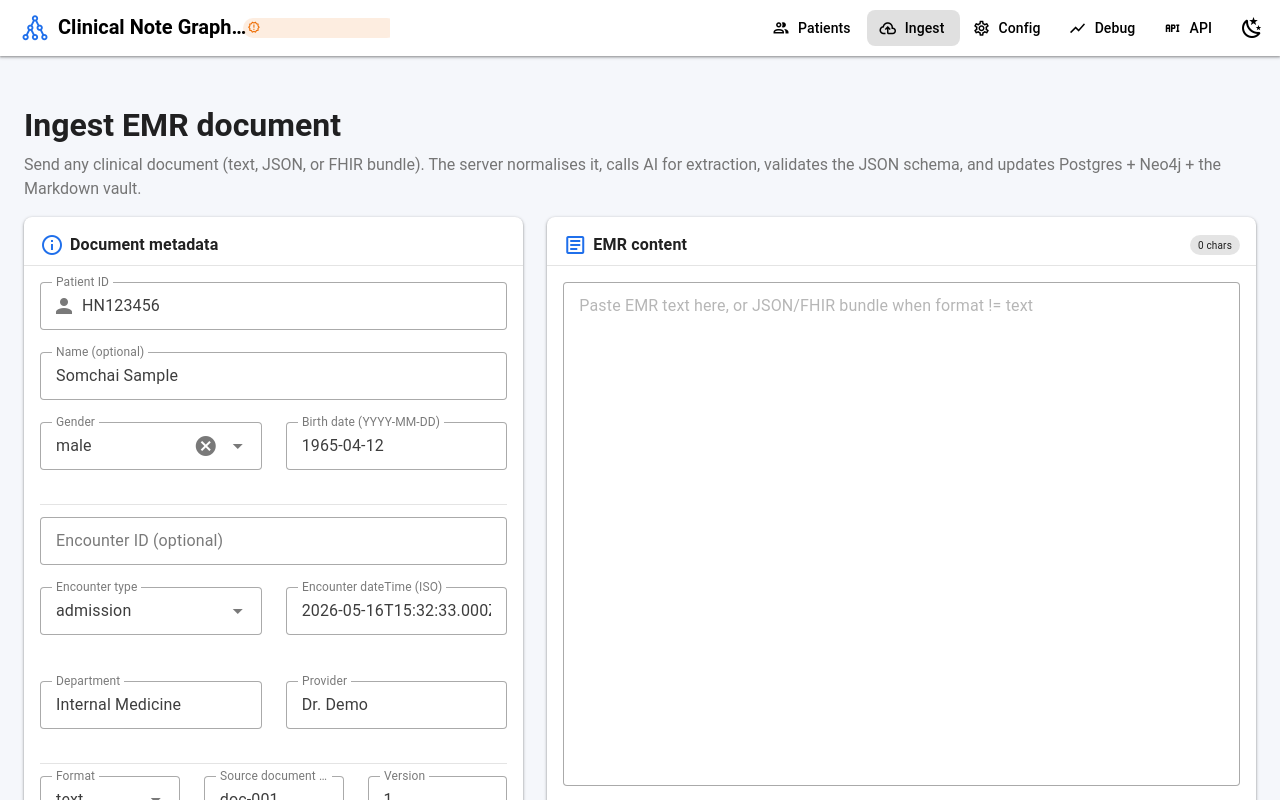
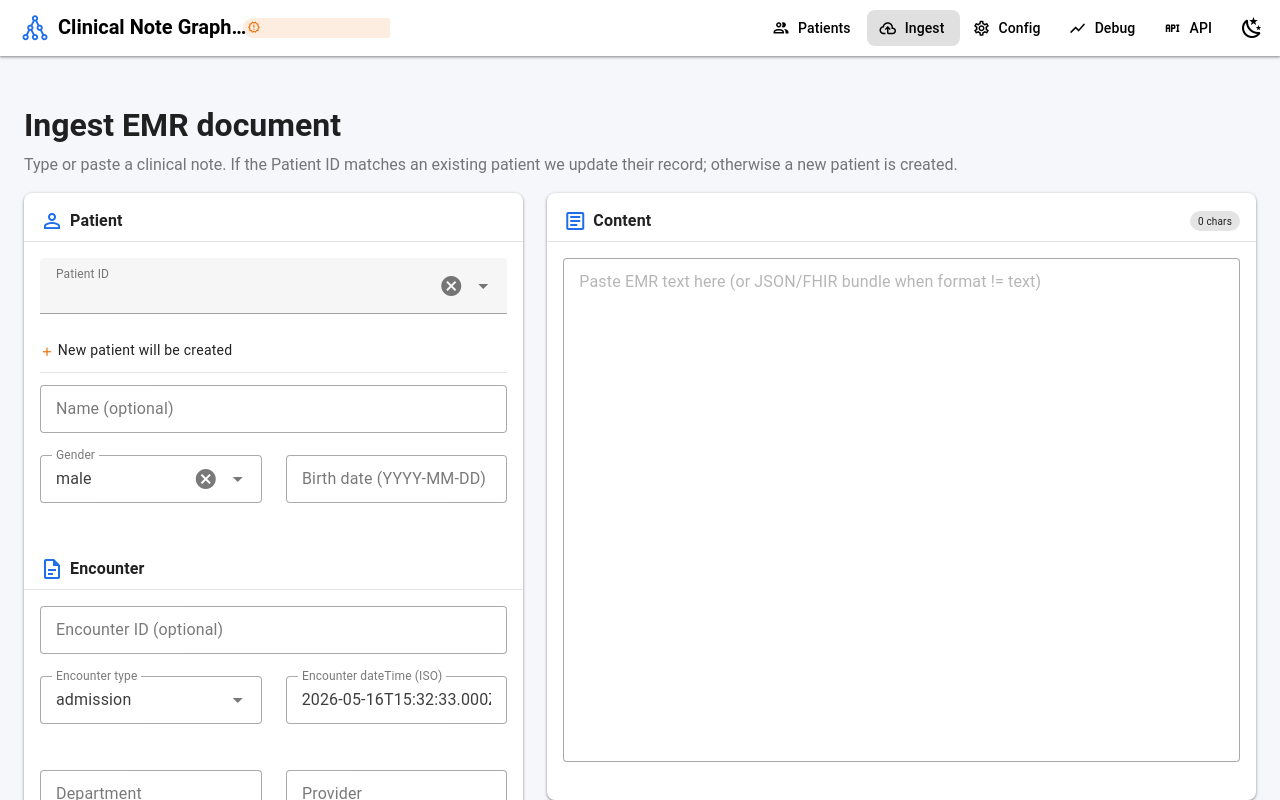
Before and after one commit to tantee/clinical-note-graph, a Vue app in the folder frontend/: page /#/ingest in a window 1280 px wide. Shown: the top 800 px of the page. Built offline with nearby package versions, Linux system fonts and the light colour scheme; no server answers.

Commit message:
feat(ui): unified IngestView with autocomplete + JobWatcher; PatientDetail [+ Add note]

```diff
--- a/frontend/src/views/IngestView.vue
+++ b/frontend/src/views/IngestView.vue
@@ -1,34 +1,51 @@
 <template>
   <div>
-    <div class="mb-4">
-      <h1 class="text-h5 font-weight-bold mb-1">Ingest EMR document</h1>
-      <div class="text-body-2 text-grey-darken-1">
-        Send any clinical document (text, JSON, or FHIR bundle). The server normalises it,
-        calls AI for extraction, validates the JSON schema, and updates Postgres + Neo4j + the Markdown vault.
-      </div>
+    <h1 class="text-h5 font-weight-bold mb-1">Ingest EMR document</h1>
+    <div class="text-body-2 text-grey-darken-1 mb-4">
+      Type or paste a clinical note. If the Patient ID matches an existing patient we update their record;
+      otherwise a new patient is created.
     </div>
 
     <v-row>
       <v-col cols="12" md="5">
         <v-card>
-          <SectionHeader title="Document metadata" icon="mdi-information-outline" />
+          <SectionHeader title="Patient" icon="mdi-account-outline" />
           <v-divider />
           <v-card-text>
-            <v-text-field v-model="patientId" label="Patient ID" prepend-inner-icon="mdi-account" required />
+            <v-autocomplete
+              v-model="patientId"
+              :items="patientResults"
+              :loading="patientsLoading"
+              item-title="patient_id"
+              item-value="patient_id"
+              label="Patient ID"
+              :return-object="false"
+              :no-filter="true"
+              clearable
+              @update:search="onSearchPatients"
+            />
+            <div class="text-caption mt-1">
+              <v-icon size="14" :color="existing ? 'success' : 'warning'">
+                {{ existing ? 'mdi-check' : 'mdi-plus' }}
+              </v-icon>
+              {{ existing ? `Updating ${existing.patient_id} — ${existing.name || ''}` : 'New patient will be created' }}
+            </div>
+
+            <v-divider class="my-3" />
             <v-text-field v-model="name" label="Name (optional)" />
             <v-row>
-              <v-col cols="6"><v-select v-model="gender" :items="['male', 'female', 'other']" label="Gender" clearable /></v-col>
+              <v-col cols="6"><v-select v-model="gender" :items="['male','female','other']" label="Gender" clearable /></v-col>
               <v-col cols="6"><v-text-field v-model="birthDate" label="Birth date (YYYY-MM-DD)" /></v-col>
             </v-row>
-            <v-divider class="my-3" />
+          </v-card-text>
+
+          <SectionHeader title="Encounter" icon="mdi-file-document-outline" />
+          <v-divider />
+          <v-card-text>
             <v-text-field v-model="encounterId" label="Encounter ID (optional)" />
             <v-row>
-              <v-col cols="6">
-                <v-select v-model="encType" :items="ENCOUNTER_TYPES" label="Encounter type" />
-              </v-col>
-              <v-col cols="6">
-                <v-text-field v-model="encDateTime" label="Encounter dateTime (ISO)" />
-              </v-col>
+              <v-col cols="6"><v-select v-model="encType" :items="ENCOUNTER_TYPES" label="Encounter type" /></v-col>
+              <v-col cols="6"><v-text-field v-model="encDateTime" label="Encounter dateTime (ISO)" /></v-col>
             </v-row>
             <v-row>
               <v-col cols="6"><v-text-field v-model="department" label="Department" /></v-col>
@@ -42,15 +59,15 @@
             </v-row>
             <v-text-field v-model="system" label="Source system" />
           </v-card-text>
-          <v-divider />
+
           <v-card-actions class="px-4 pb-4">
             <v-btn color="primary" :loading="loading" prepend-icon="mdi-cloud-upload-outline" @click="submit">
-              Send to backend
+              Submit
             </v-btn>
             <v-spacer />
             <v-menu>
-              <template #activator="{ props }">
-                <v-btn v-bind="props" variant="text" prepend-icon="mdi-file-document-outline">Load sample</v-btn>
+              <template #activator="{ props: menuProps }">
+                <v-btn v-bind="menuProps" variant="text" prepend-icon="mdi-file-document-outline">Load sample</v-btn>
               </template>
               <v-list density="compact">
                 <v-list-item @click="fillAdmission">Admission note</v-list-item>
@@ -65,10 +82,8 @@
 
       <v-col cols="12" md="7">
         <v-card>
-          <SectionHeader title="EMR content" icon="mdi-text-box-outline">
-            <template #actions>
-              <v-chip size="x-small" variant="tonal">{{ contentSize }} chars</v-chip>
-            </template>
+          <SectionHeader title="Content" icon="mdi-text-box-outline">
+            <template #actions><v-chip size="x-small" variant="tonal">{{ content.length }} chars</v-chip></template>
           </SectionHeader>
           <v-divider />
           <v-card-text>
@@ -77,74 +92,104 @@
               rows="20"
               auto-grow
               variant="outlined"
-              placeholder="Paste EMR text here, or JSON/FHIR bundle when format != text"
+              placeholder="Paste EMR text here (or JSON/FHIR bundle when format != text)"
               spellcheck="false"
             />
           </v-card-text>
         </v-card>
 
-        <v-card v-if="result" class="mt-4">
-          <SectionHeader title="Result" :icon="result.detail ? 'mdi-alert-circle-outline' : 'mdi-check-circle-outline'" :color="result.detail ? 'error' : 'success'" />
-          <v-divider />
-          <v-card-text>
-            <pre class="cng-raw">{{ JSON.stringify(result, null, 2) }}</pre>
-            <v-btn v-if="result.patientId" color="primary" variant="tonal" class="mt-3" :to="{ name: 'patient', params: { id: result.patientId } }" prepend-icon="mdi-arrow-right">Open patient</v-btn>
-          </v-card-text>
-        </v-card>
+        <JobWatcher
+          v-if="currentJobId"
+          class="mt-4"
+          :jobId="currentJobId"
+          @done="onDone"
+          @failed="onFailed"
+          @retry="submit"
+        />
       </v-col>
     </v-row>
   </div>
 </template>
 
 <script setup>
-import { computed, ref } from 'vue'
-import { ingest } from '../api/client.js'
+import { computed, onMounted, ref, watch } from 'vue'
+import { useRoute, useRouter } from 'vue-router'
+import { ingest, listPatients } from '../api/client.js'
 import { ENCOUNTER_TYPES } from '../constants/clinical.js'
 import { useUiStore } from '../stores/ui.js'
 import SectionHeader from '../components/SectionHeader.vue'
+import JobWatcher from '../components/JobWatcher.vue'
 
 const ui = useUiStore()
+const route = useRoute()
+const router = useRouter()
 
-const patientId = ref('HN123456')
-const name = ref('Somchai Sample')
+const patientId = ref(route.query.patientId || '')
+const name = ref('')
 const gender = ref('male')
-const birthDate = ref('1965-04-12')
+const birthDate = ref('')
 const encounterId = ref('')
 const encType = ref('admission')
 const encDateTime = ref(new Date().toISOString())
-const department = ref('Internal Medicine')
-const provider = ref('Dr. Demo')
+const department = ref('')
+const provider = ref('')
 const format = ref('text')
-const docId = ref('doc-001')
+const docId = ref(`doc-${Date.now()}`)
 const version = ref('1')
-const system = ref('SampleHIS')
+const system = ref('UI')
 const content = ref('')
 const loading = ref(false)
-const result = ref(null)
+const currentJobId = ref(null)
 
-const contentSize = computed(() => content.value?.length || 0)
+const patientResults = ref([])
+const patientsLoading = ref(false)
+const existing = computed(() => patientResults.value.find((p) => p.patient_id === patientId.value))
+
+let searchTimer
+function onSearchPatients(q) {
+  clearTimeout(searchTimer)
+  if (!q) { patientResults.value = []; return }
+  searchTimer = setTimeout(async () => {
+    patientsLoading.value = true
+    try { patientResults.value = await listPatients(q) } finally { patientsLoading.value = false }
+  }, 250)
+}
+
+watch(existing, (e) => {
+  if (e && !name.value) {
+    name.value = e.name || ''
+    gender.value = e.gender || ''
+    birthDate.value = e.birth_date || ''
+  }
+})
+
+function safeJson(s) { try { return JSON.parse(s) } catch { return s } }
 
 async function submit() {
+  if (!patientId.value) { ui.error('Patient ID required'); return }
   loading.value = true
-  result.value = null
+  currentJobId.value = null
   try {
-    const parsedContent = format.value === 'text' ? content.value : safeJson(content.value)
     const body = {
-      patient: { patientId: patientId.value, name: name.value, gender: gender.value, birthDate: birthDate.value || null },
-      encounter: { encounterId: encounterId.value || null, type: encType.value, dateTime: encDateTime.value, department: department.value, provider: provider.value },
+      patient: { patientId: patientId.value, name: name.value || null, gender: gender.value || null, birthDate: birthDate.value || null },
+      encounter: { encounterId: encounterId.value || null, type: encType.value, dateTime: encDateTime.value, department: department.value || null, provider: provider.value || null },
       format: format.value,
-      content: parsedContent,
+      content: format.value === 'text' ? content.value : safeJson(content.value),
       source: { system: system.value, documentId: docId.value, version: version.value },
     }
-    result.value = await ingest(body)
-    ui.success('Document ingested successfully.')
-  } catch (e) {
-    result.value = { error: e.message, detail: e.response?.data }
+    const res = await ingest(body)
+    currentJobId.value = res.jobId
   } finally {
     loading.value = false
   }
 }
-function safeJson(s) { try { return JSON.parse(s) } catch { return s } }
+
+function onDone(result) {
+  ui.success('Document ingested')
+  const pid = result?.patientId || patientId.value
+  if (pid) router.push({ name: 'patient', params: { id: pid } })
+}
+function onFailed(err) { ui.error(`Ingest failed: ${err}`) }
 
 function fillAdmission() {
   content.value = `Admission note
@@ -221,4 +266,6 @@ function fillFHIR() {
     ],
   }, null, 2)
 }
+
+onMounted(() => { if (patientId.value) onSearchPatients(patientId.value) })
 </script>
--- a/frontend/src/views/PatientDetail.vue
+++ b/frontend/src/views/PatientDetail.vue
@@ -16,6 +16,7 @@
         </div>
       </div>
       <v-spacer />
+      <v-btn class="mr-2" variant="text" prepend-icon="mdi-note-plus-outline" :to="{ name: 'ingest', query: { patientId: id } }">Add note</v-btn>
       <v-btn class="mr-2" color="primary" variant="tonal" prepend-icon="mdi-text-box-outline" :loading="busy.summary" @click="loadSummary">Summary</v-btn>
       <v-btn color="primary" variant="tonal" prepend-icon="mdi-medical-bag-outline" :loading="busy.coding" @click="loadCoding">Coding</v-btn>
     </div>
```
Also changed, not shown: 1 other file (tests, documents, lock files or other folders).
